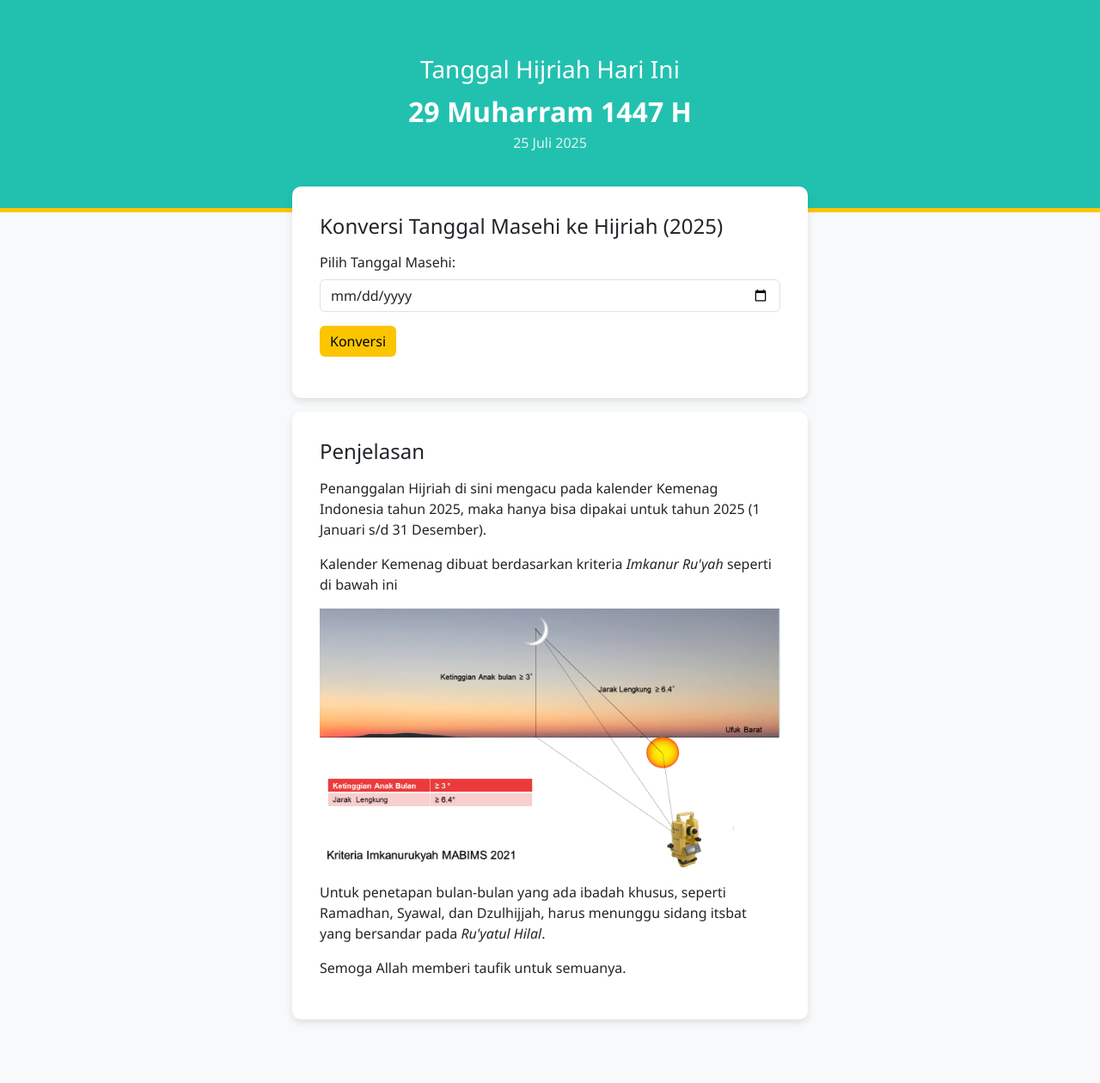
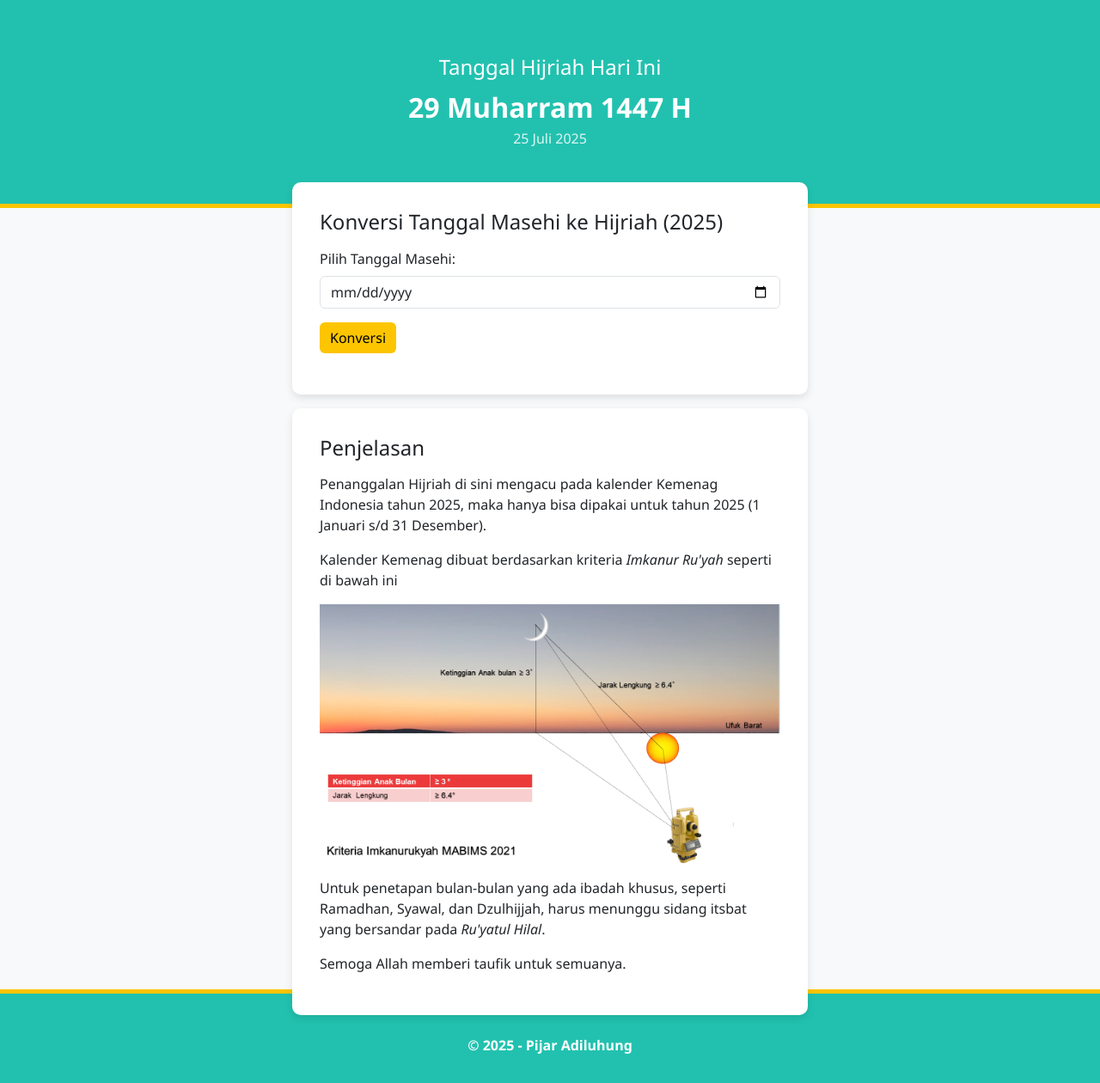
Before and after one commit to PijarAdiluhung/labs, a plain HTML site: page hijri-date/index.html in a window 1280 px wide. Shown: the whole page at 86% size. Before the commit the page ends 1234 px from the top, so only its background shows below. Drawn offline with nearby package versions, Linux system fonts and the light colour scheme.

Commit message:
added a footer

```diff
--- a/hijri-date/index.html
+++ b/hijri-date/index.html
@@ -11,7 +11,7 @@
 
 <body>
     <div class="header text-center">
-        <h3>Tanggal Hijriah Hari Ini</h3>
+        <h4>Tanggal Hijriah Hari Ini</h4>
         <div class="current-date" id="hijriToday">Memuat...</div>
         <div class="sub-date" id="gregToday">Memuat...</div>
     </div>
@@ -26,7 +26,7 @@
         <p class="mt-3" id="output"></p>
     </div>
 
-    <div class="container explanation-section mt-3 mb-5">
+    <div class="container explanation-section mt-3">
         <h4 class="mb-3">Penjelasan</h4>
         <p>Penanggalan Hijriah di sini mengacu pada kalender Kemenag Indonesia tahun 2025, maka hanya bisa dipakai untuk
             tahun 2025 (1 Januari s/d 31 Desember).</p>
@@ -37,6 +37,10 @@
         <p>Semoga Allah memberi taufik untuk semuanya.</p>
     </div>
 
+    <div class="footer text-center fw-bold">
+        <p>© 2025 - Pijar Adiluhung</p>
+    </div>
+
     <script src="script.js"></script>
 </body>
 
--- a/hijri-date/style.css
+++ b/hijri-date/style.css
@@ -5,8 +5,16 @@ body {
 .header {
   background-color: #22c1af;
   color: white;
-  padding: 4rem;
+  padding: 4rem 1rem;
   border-bottom: 5px solid #fcc500;
+}
+.footer {
+  background-color: #22c1af;
+  color: white;
+  padding: 3rem 1rem 1rem;
+  border-top: 5px solid #fcc500;
+  position: relative;
+  z-index: 1;
 }
 .current-date {
   font-size: 2rem;
@@ -26,11 +34,13 @@ body {
 }
 .explanation-section {
   background: white;
-  margin-top: -30px;
   padding: 2rem;
   border-radius: 10px;
   box-shadow: 0 4px 10px rgba(0, 0, 0, 0.1);
   max-width: 600px;
+  margin-bottom: -30px;
+  position: relative;
+  z-index: 10;
 }
 .btn-custom {
   background-color: #fcc500;
```
